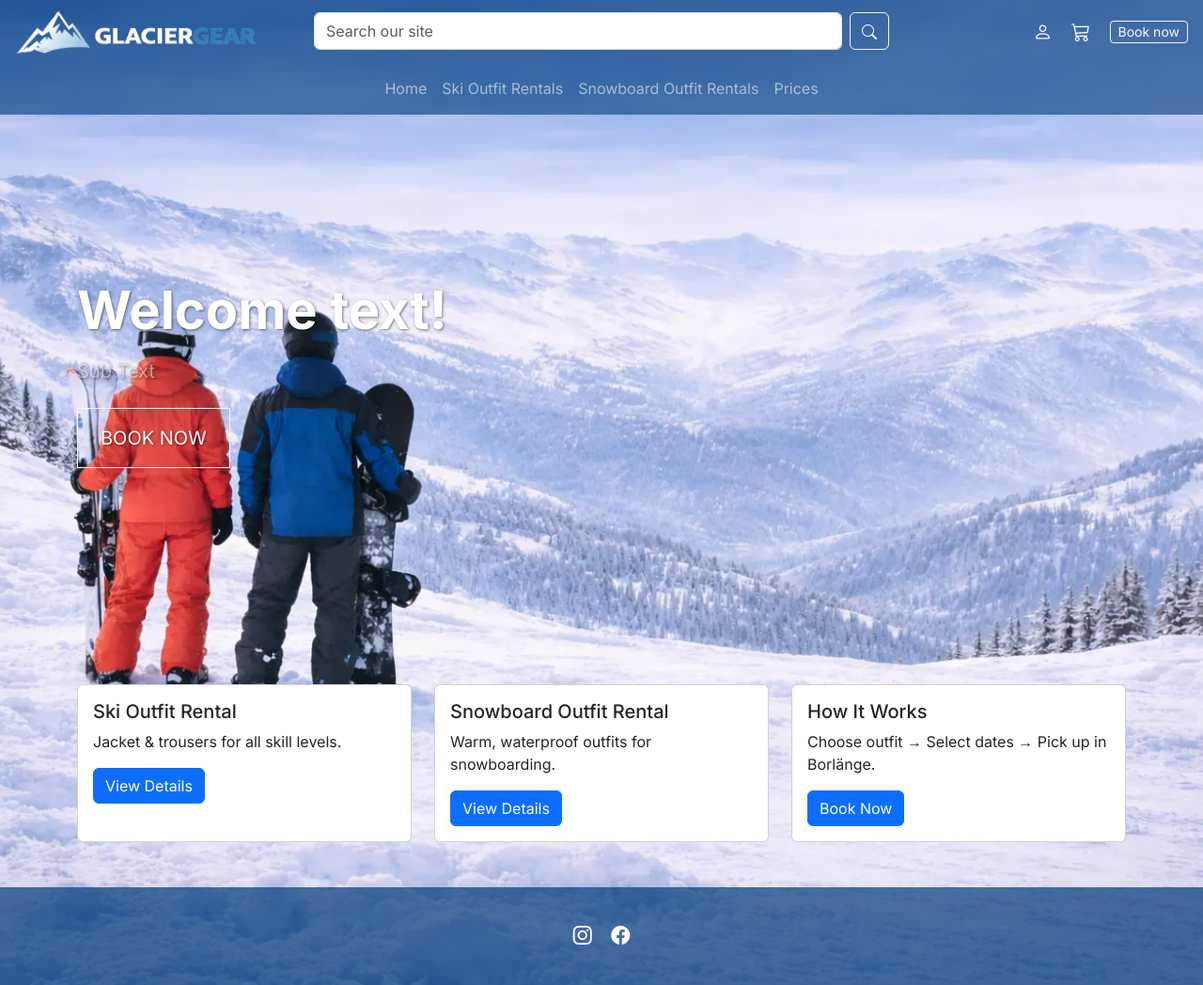
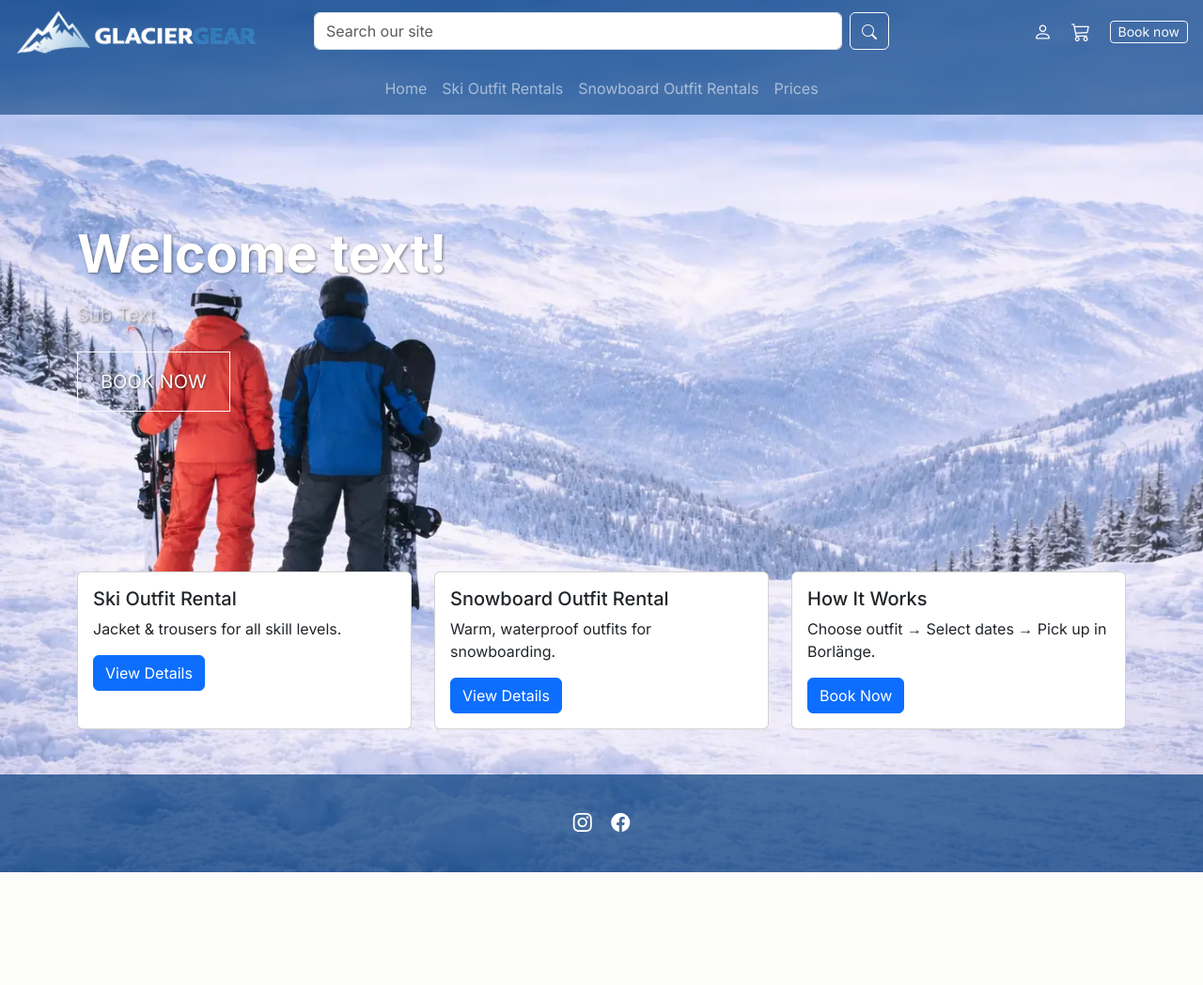
Before and after one commit to jolantadjatlova/GlacierGear, a Django app: page / in a window 1280 px wide. Shown: the whole page at 94% size. After the commit the page ends 928 px from the top, so only its background shows below. Run offline with Django 3.2, Linux system fonts and the light colour scheme.

Commit message:
Adjust hero height and footer position

```diff
--- a/home/static/css/base.css
+++ b/home/static/css/base.css
@@ -13,6 +13,8 @@ body {
     padding-top: 115px;
     background: url('../images/hero_gg.webp') center 60% / cover no-repeat;
     min-height: 100vh;
+    display: flex;
+    flex-direction: column;
 }
 
 header {
@@ -59,7 +61,7 @@ header {
 }
 
 .hero {
-    min-height: 85vh;
+    min-height: 70vh;
     display: flex;
     align-items: center;
     margin-top: -115px;
```
